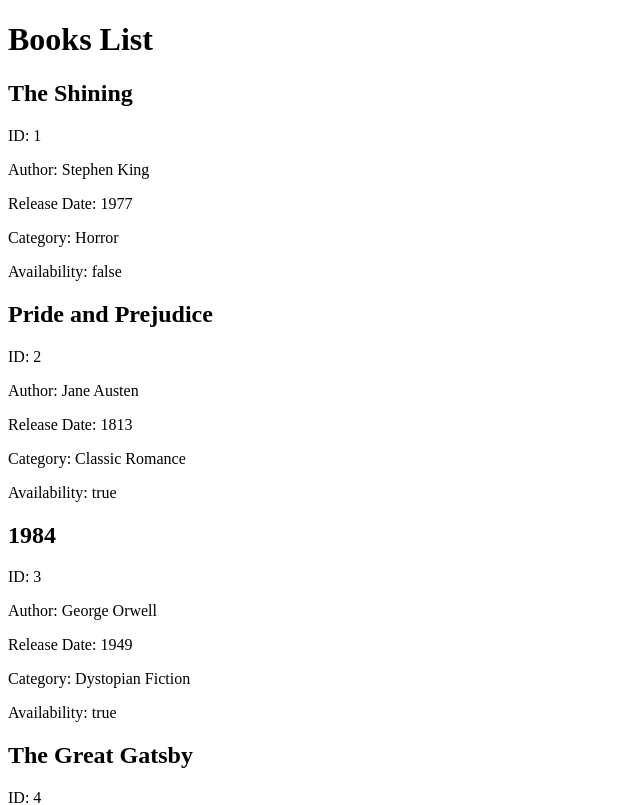
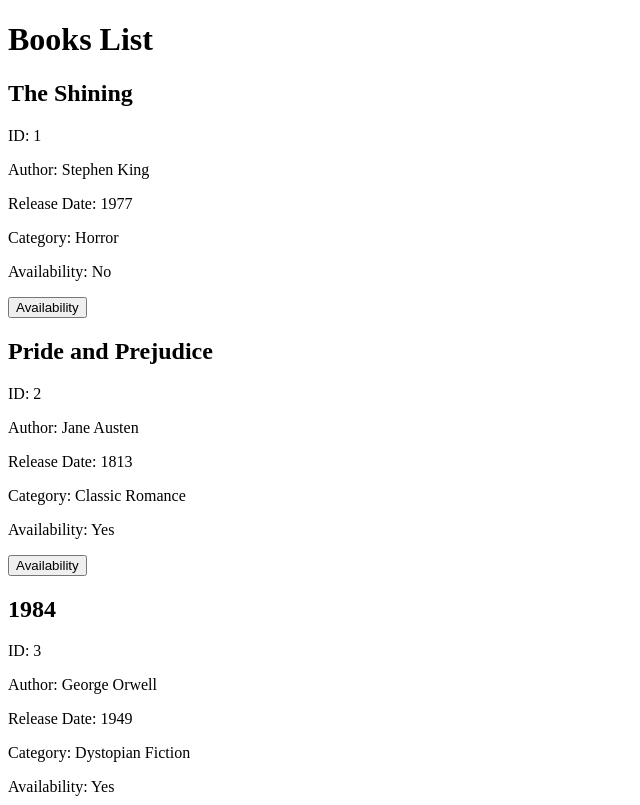
Before and after one commit to Giankaur03/Gian_Kaur_Learning_Angular, an Angular app: page / in a window 1280 px wide. Shown: the top 805 px of the page, without its empty margins (0-640 px from the left). Built offline with nearby package versions, Linux system fonts and the light colour scheme.

Commit message:
Added the button

```diff
--- a/src/app/app.component.html
+++ b/src/app/app.component.html
@@ -6,7 +6,10 @@
     <p>Author: {{ books.author }}</p>
     <p>Release Date: {{ books.releaseDate }}</p>
     <p>Category: {{ books.category }}</p>
-    <p>Availability: {{ books.availability }}</p>
+    <p>Availability: {{ books.availability ? 'Yes' : 'No' }}</p>
+    <button (click)="toggleAvailabilityStatus(books)" class="toggle-button">
+      Availability
+    </button>
 
   </div>
 </div>
--- a/src/app/app.component.ts
+++ b/src/app/app.component.ts
@@ -23,4 +23,8 @@ export class AppComponent {
       {id: 5, bookName: "The Haunting of Hill House", author: "Shirley Jackson", releaseDate: 1959, category: "Horror", availability:true},
       {id: 6, bookName: "The Girl with the Dragon Tattoo", author: "Stieg Larsson", releaseDate: 2005, category: "Mystery/Thriller", availability:true}
     ]
+
+  toggleAvailabilityStatus(user: Books): void {
+    user.availability = !user.availability;
+  }
 }
```
